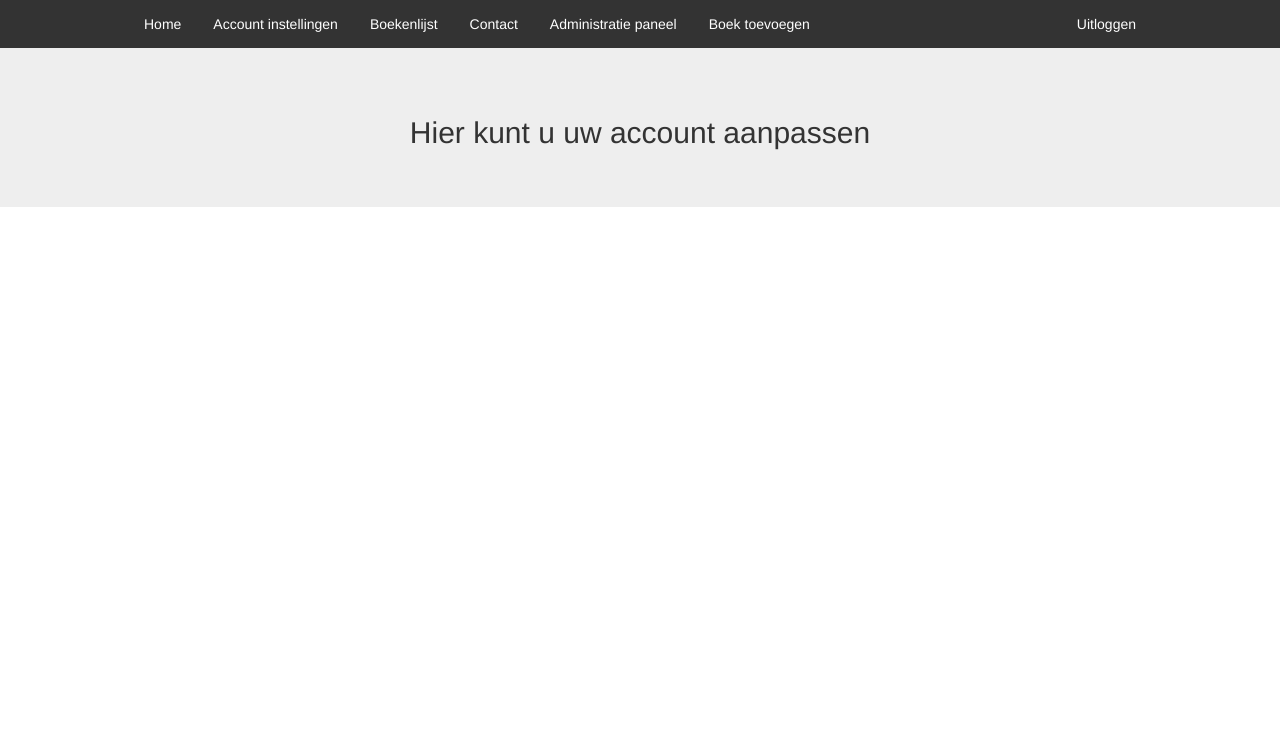
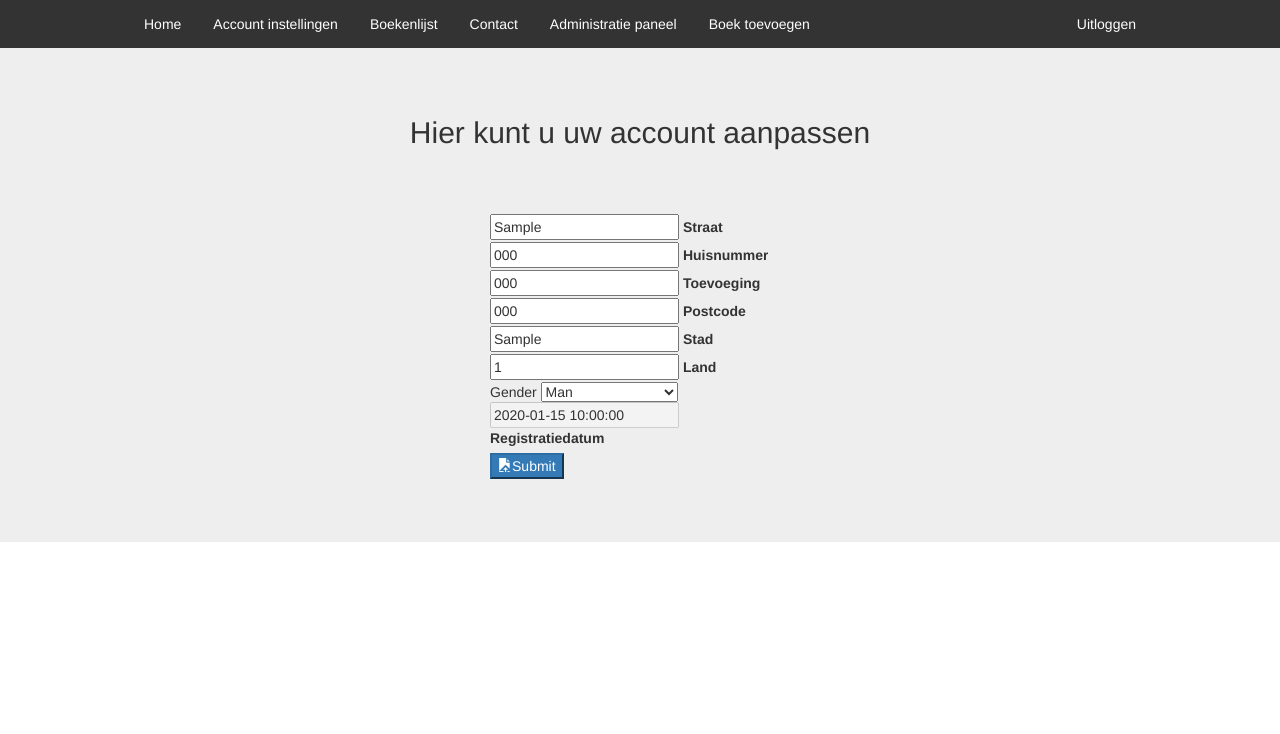
Before and after one commit to MustacheNL/BookOnShelf2.0, a PHP site: page /index.php?page=settings in a window 1280 px wide. Shown: the top 734 px of the page. Run offline with PHP 8.4, Linux system fonts and the light colour scheme; the visitor is signed in with stand-in values (Sample User, id 1); tables that the repository leaves empty or names only in its code hold one stand-in row (values such as "Sample post").

Commit message:
Cleaned code, added more comments. Made check for user session. Fixed register. Started with settings page.

```diff
--- a/includes/settings.inc.php
+++ b/includes/settings.inc.php
@@ -30,10 +30,89 @@
         $error[] = "Je huisnummer moet wel nummers bevatten!";
     }/* elseif() {
         $error[] = "";
-    } */else {
+    } */ else {
         $stmt = $auth_user->runQuery("UPDATE users SET `street` = :street, `housenumber` = :housenumber, `housenumber_ext` = :housenumber_ext, `zipcode` = :zipcode, `city` = :city, `country` = :country, `gender` = :gender WHERE `user_id` = :user_id");
         $stmt->execute(array(':street' => $_POST['txt_street'], ':housenumber' => $_POST['txt_housenumber'], ':housenumber_ext' => $_POST['txt_housenumber_ext'], ':zipcode' => $_POST['txt_zipcode'], ':city' => $_POST['txt_city'], ':country' => $_POST['txt_country'], ':gender' => $_POST['txt_gender'], ':user_id' => $user_id));
-        header("Location: /settings.php");
+        header("Location: index.php?page=settings");
     }
 }
 ?>
+
+<main class="mdl-layout__content mdl-color--grey-100" style="display: block;">
+    <div class="demo-charts mdl-color--white mdl-shadow--2dp mdl-cell mdl-cell--12-col mdl-grid"
+         style="margin-top: 50px">
+        <form method="post" class="form-signin">
+            <?php
+            if (isset($error)) {
+                foreach ($error as $error) {
+                    ?>
+                    <span class="mdl-chip mdl-chip--contact">
+                                <span class="mdl-chip__contact mdl-color--red mdl-color-text--white">!</span>
+                                <span class="mdl-chip__text"><?php echo $error; ?></span>
+                            </span>
+                    <?php
+                }
+            } ?>
+            <div class="mdl-textfield mdl-js-textfield mdl-textfield--floating-label">
+                <input class="mdl-textfield__input" type="text" id="sample1" name="txt_street"
+                       value="<?php echo $street; ?>">
+                <label class="mdl-textfield__label" for="sample1">Straat</label>
+            </div>
+                <div class="mdl-textfield mdl-js-textfield mdl-textfield--floating-label"
+                     style="width 35%; float: left; overflow: hidden;">
+                    <input class="mdl-textfield__input" type="text" id="sample1"
+                           name="txt_housenumber"
+                           value="<?php echo $housenumber; ?>">
+                    <label class="mdl-textfield__label" for="sample1">Huisnummer</label>
+                <div class="mdl-textfield mdl-js-textfield mdl-textfield--floating-label">
+                    <input class="mdl-textfield__input" type="text" id="sample1" name="txt_housenumber_ext"
+                           value="<?php echo $housenumber_ext; ?>">
+                    <label class="mdl-textfield__label" for="sample1">Toevoeging</label>
+                </div>
+            </div>
+            <div class="mdl-textfield mdl-js-textfield mdl-textfield--floating-label">
+                <input class="mdl-textfield__input" type="text" id="sample1" name="txt_zipcode"
+                       value="<?php echo $zipcode; ?>">
+                <label class="mdl-textfield__label" for="sample1">Postcode</label>
+            </div>
+            <div class="mdl-textfield mdl-js-textfield mdl-textfield--floating-label">
+                <input class="mdl-textfield__input" type="text" id="sample1" name="txt_city"
+                       value="<?php echo $city; ?>">
+                <label class="mdl-textfield__label" for="sample1">Stad</label>
+            </div>
+            <div class="mdl-textfield mdl-js-textfield mdl-textfield--floating-label">
+                <input class="mdl-textfield__input" type="text" id="sample1" name="txt_country"
+                       value="<?php echo $country; ?>">
+                <label class="mdl-textfield__label" for="sample1">Land</label>
+            </div>
+            Gender
+            <select name="txt_gender">
+
+                <option <?php if ($gender === "0") {
+                    echo "selected='selected'";
+                } ?> value="0">Man
+                </option>
+                <option <?php if ($gender === "1") {
+                    echo "selected='selected'";
+                } ?> value="1">Vrouw
+                </option>
+                <option <?php if ($gender === "2") {
+                    echo "selected='selected'";
+                } ?> value="2">Apache Helicopter
+                </option>
+                <option <?php if ($gender === "3") {
+                    echo "selected='selected'";
+                } ?> value="3">Privé
+                </option>
+            </select>
+            <div class="mdl-textfield mdl-js-textfield mdl-textfield--floating-label">
+                <input class="mdl-textfield__input" type="text" id="sample1" disabled name="txt_register"
+                       value="<?php echo $registerdate; ?>">
+                <label class="mdl-textfield__label" for="sample1">Registratiedatum</label>
+            </div>
+            <button class="mdl-button mdl-js-button mdl-button--raised mdl-button--colored,  btn-primary"
+                    type="submit" name="btn-submit">
+                <i class="glyphicon glyphicon-open-file"></i>Submit
+            </button>
+        </form>
+    </div>
```
